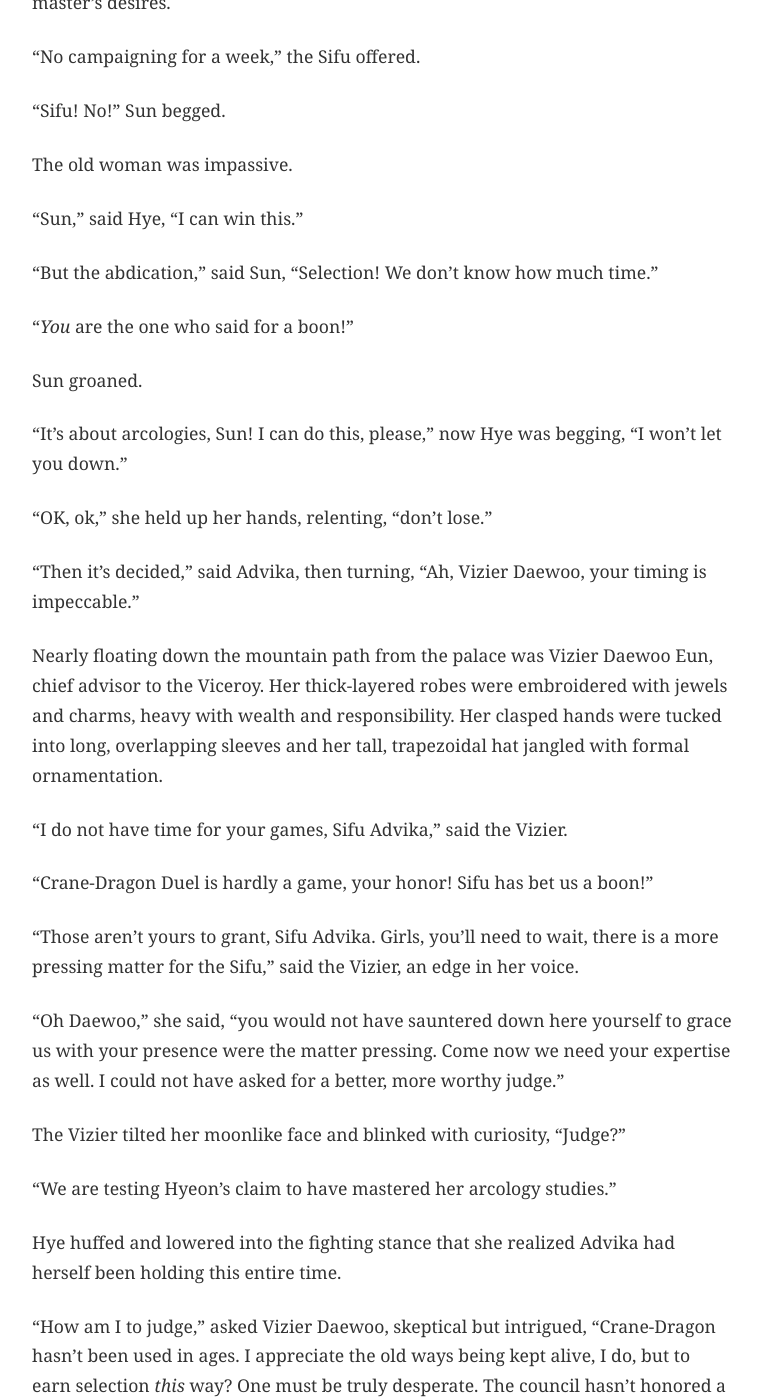
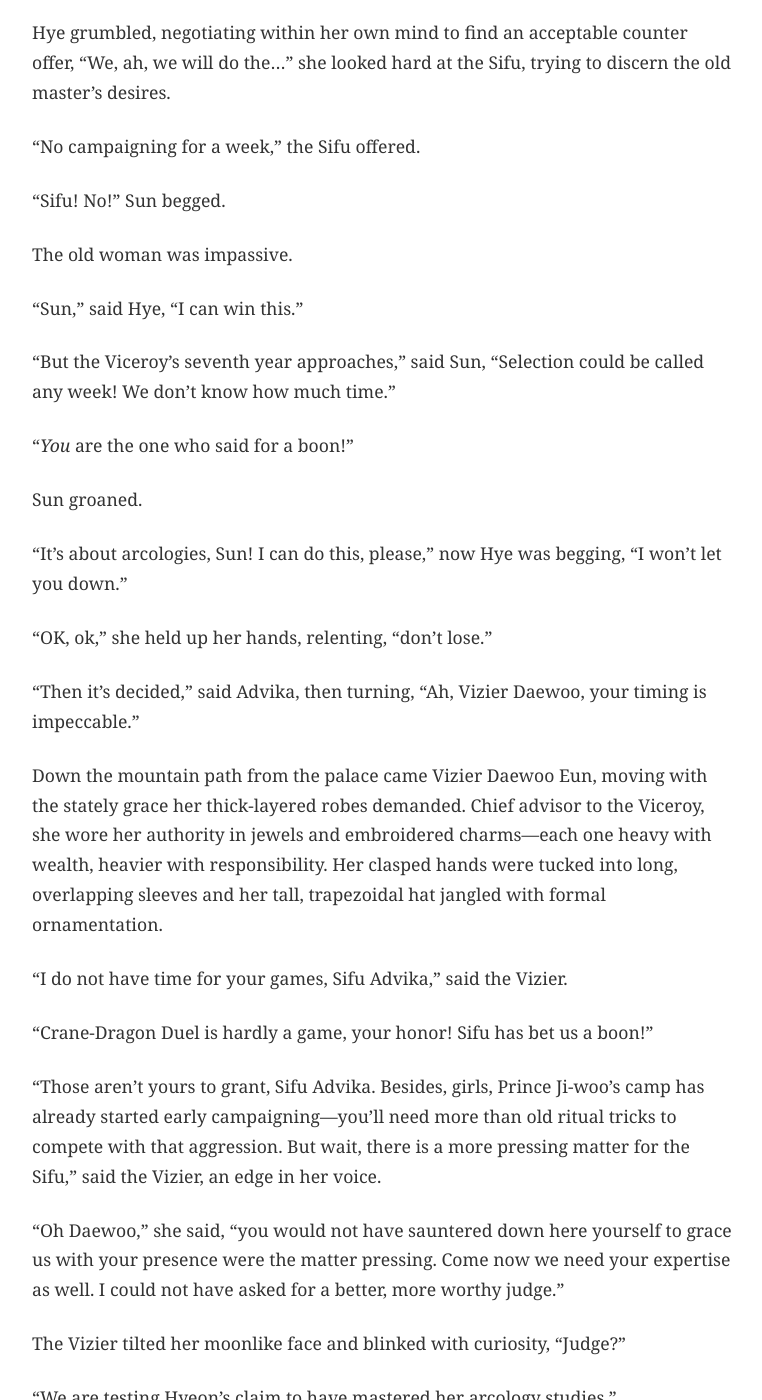
Before and after one commit to kmunki/kmunki.github.io, a Jekyll site: the page built from _fiction/violet/011-chapter-01.md, in a window 1280 px wide and 1400 px high, scrolled down 4167 px. Shown: the whole window, without its empty margins (258-1020 px from the left). Built offline with Jekyll 4.4.1, drawn with Linux system fonts in a browser that asks for light colours; some of the changed text lies outside the part shown.

Commit message:
Polish Ch 1: Establish luck motif, plant rivals, strengthen descriptions
🤖 Generated with [Claude Code](https://claude.com/claude-code)

Co-Authored-By: Claude <noreply@anthropic.com>

```diff
--- a/_fiction/violet/011-chapter-01.md
+++ b/_fiction/violet/011-chapter-01.md
@@ -7,7 +7,7 @@ permalink: /fiction/violet/chapter-01/
 act: 1
 date: November 02, 2025
 ---
-Hye, royal Ward of the New Joseon Dynasty, had never quite understood her luck. Chosen from her rainy fishing village at four, whether by chance or fate—they were forever arguing which it was—she arrived to find another small girl already waiting. Only five herself, the royal-born Princess sat next to the scared, sad newcomer. Hye clung to her and, in many ways, never quite let go. Sixteen intervening years and a battalion of tutors, courses, and ceremonies later they were still a pair.
+Hye, royal Ward of the New Joseon Dynasty, had never quite understood her luck. Chosen from her rainy fishing village at four—by chance, the officials said, though her grandmother whispered about fate—she arrived to find another small girl already waiting. Of all the children tested, of all the villages visited, somehow it was Hye who was selected. Whether by chance or fate, she and Sun were forever arguing which it was. Only five herself, the royal-born Princess sat next to the scared, sad newcomer. Hye clung to her and, in many ways, never quite let go. Sixteen intervening years and a battalion of tutors, courses, and ceremonies later they were still a pair.
 
 With its black-in-the-shade-green-in-the-sun tiles and conifer gardens, the Summer Palace almost glowed as golden-hour light spilled across the mountainside. Enjoying the deliciously cool autumn afternoon, Princess Sun grinned as she came around the curving stone path to find her sister balled up on a settee, elbows on knees, nose in book.
 
@@ -73,7 +73,7 @@ She sighed, “Sweet sister, always looking at the sky.”
 
 “Prove it,” said a stern, yet playful voice.
 
-Both girls startled. Standing behind them was an old woman wrapped in simple gray silk robes and leaning on a polished staff. Her long gray hair was up with a few twists, held in place by a jade skewer. Her eyes, as always, were that unsettling age-faded icy purple—Hye had never seen that color in anyone else.
+Both girls startled. Standing behind them was an old woman wrapped in simple gray silk robes and leaning on a polished staff. Her long gray hair was up with a few twists, held in place by a jade skewer. Her eyes caught Hye's attention, as they always did—that unsettling icy purple, color faded with age to something neither natural nor kind. Hye had never seen that color in anyone else.
 
 “Is that a formal challenge, Sifu?” Asked Hye, “I am ready!” She leaped to her feet.
 
@@ -101,7 +101,7 @@ The old woman was impassive.
 
 “Sun,” said Hye, “I can win this.”
 
-“But the abdication,” said Sun, “Selection! We don’t know how much time.”
+"But the Viceroy's seventh year approaches," said Sun, "Selection could be called any week! We don't know how much time."
 
 “*You* are the one who said for a boon!”
 
@@ -113,13 +113,13 @@ Sun groaned.
 
 “Then it’s decided,” said Advika, then turning, “Ah, Vizier Daewoo, your timing is impeccable.”
 
-Nearly floating down the mountain path from the palace was Vizier Daewoo Eun, chief advisor to the Viceroy. Her thick-layered robes were embroidered with jewels and charms, heavy with wealth and responsibility. Her clasped hands were tucked into long, overlapping sleeves and her tall, trapezoidal hat jangled with formal ornamentation.
+Down the mountain path from the palace came Vizier Daewoo Eun, moving with the stately grace her thick-layered robes demanded. Chief advisor to the Viceroy, she wore her authority in jewels and embroidered charms—each one heavy with wealth, heavier with responsibility. Her clasped hands were tucked into long, overlapping sleeves and her tall, trapezoidal hat jangled with formal ornamentation.
 
 “I do not have time for your games, Sifu Advika,” said the Vizier.
 
-“Crane-Dragon Duel is hardly a game, your honor! Sifu has bet us a boon!”
+"Crane-Dragon Duel is hardly a game, your honor! Sifu has bet us a boon!"
 
-“Those aren’t yours to grant, Sifu Advika. Girls, you’ll need to wait, there is a more pressing matter for the Sifu,” said the Vizier, an edge in her voice.
+"Those aren't yours to grant, Sifu Advika. Besides, girls, Prince Ji-woo's camp has already started early campaigning—you'll need more than old ritual tricks to compete with that aggression. But wait, there is a more pressing matter for the Sifu," said the Vizier, an edge in her voice.
 
 “Oh Daewoo,” she said, “you would not have sauntered down here yourself to grace us with your presence were the matter pressing. Come now we need your expertise as well. I could not have asked for a better, more worthy judge.”
 
@@ -145,7 +145,7 @@ All three bowed, a hand-capped fist held to their chests. “Thank you, your hon
 
 “Fight!” Shouted Sun.
 
-Advika’s age evaporated into decades of muscle memory. Hye bounced and bobbed, a bundle of excited energy contrasting her teacher’s near stillness. They circled. A breeze rustled the trees.
+The old woman's age evaporated. What remained: decades of muscle memory, coiled and ready. Hye bounced and bobbed—excited energy against her teacher's stillness. They circled. A breeze rustled the trees.
 
 “First question in Crane-Dragon Duel Arcology,” Sun shouted, breaking the silence, “How many, then, now and ever?”
 
@@ -195,7 +195,7 @@ Hye, about to shout her readiness, found herself under a barrage of blows that w
 
 “Hye second response!” Shouted Sun.
 
-"From the elements, the light of the sun, breath of the wind, and heat of the earth, my meals are found. It's true! Bah!" Hye leaped over a sweep, "But waste is not allowed. My mighty stomachs, dread digesters, turn even deadly tanks of war into the elements I need to survive. Elements I eat and, thus, elements I make! And from the elements: agar—that substrate that lets us reshape life itself, grow what we need, heal what we can't!"
+"From the elements, the light of the sun, breath of the wind, and heat of the earth, my meals are found. It's true! Bah!" Hye leaped over a sweep, "But waste is not allowed. My mighty stomachs, dread digesters, turn even deadly tanks of war into the elements I need to survive. Elements I eat and, thus, elements I make! And from the elements: agar—that precious substrate that lets us reshape life itself. Without it, no medicine. No engineered crops. No future." She landed, rolled. "Agar is survival!"
 
 Daewoo clapped, “Full marks, for Ward Hyeon,” she shouted, in delight. What fun this was!
 
@@ -233,9 +233,9 @@ Hye’s were arms barred, twisted and levered to the edge of tolerance. No no no
 
 “Submit submit submit,” Hye shouted, gasping with pain.
 
-“Hyeon submits,” shouted Sun, despondent, “Judgement?”
+"Hyeon submits," shouted Sun, despondent, "Judgement?"
 
-Daewoo was stunned. The battle before had paled, a mundane sparring compared to this last barrage. There had been rumors that Advika had seen real battle in her youth, remnants of the Long War. Perhaps rumors no more.
+Daewoo was stunned. The battle before had paled, a mundane sparring compared to this last barrage. Hye had been so close—one more question and her luck might have held. There had been rumors that Advika had seen real battle in her youth, remnants of the Long War. Perhaps rumors no more.
 
 “I, uh,” the Vizier stammered, “the Sifu is substantially more correct. And… I am moved.” The Vizier struggled to look at Advika in the eyes.
 
@@ -251,7 +251,9 @@ The Vizier interrupted Advika as she tried to walk past, “Ah, Sifu? The Vicero
 
 Hye looked at Sun, downcast and ashamed. Her sister stared into nothing, as if watching her future warp and bend out of her control. Hye sat, head in hands. How was she going to fix this? The Selection could begin any week now.
 
-"Wait! Vizier Daewoo," Hye said, "we are coming."
+Then—a thought. Crown business. War relics. If it was important enough for the Viceroy to summon Advika personally...
+
+"Wait! Vizier Daewoo," Hye said, straightening, "we are coming."
 
 "This is business of the crown—something newly discovered from the war. Your attendance is not required or requested."
 
```
